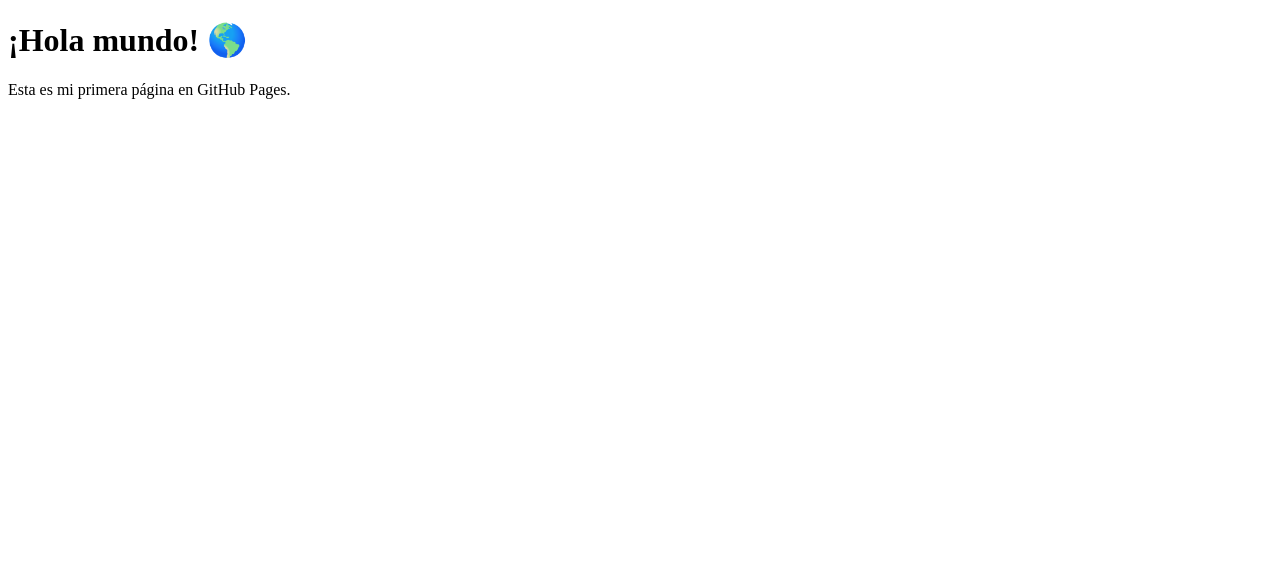
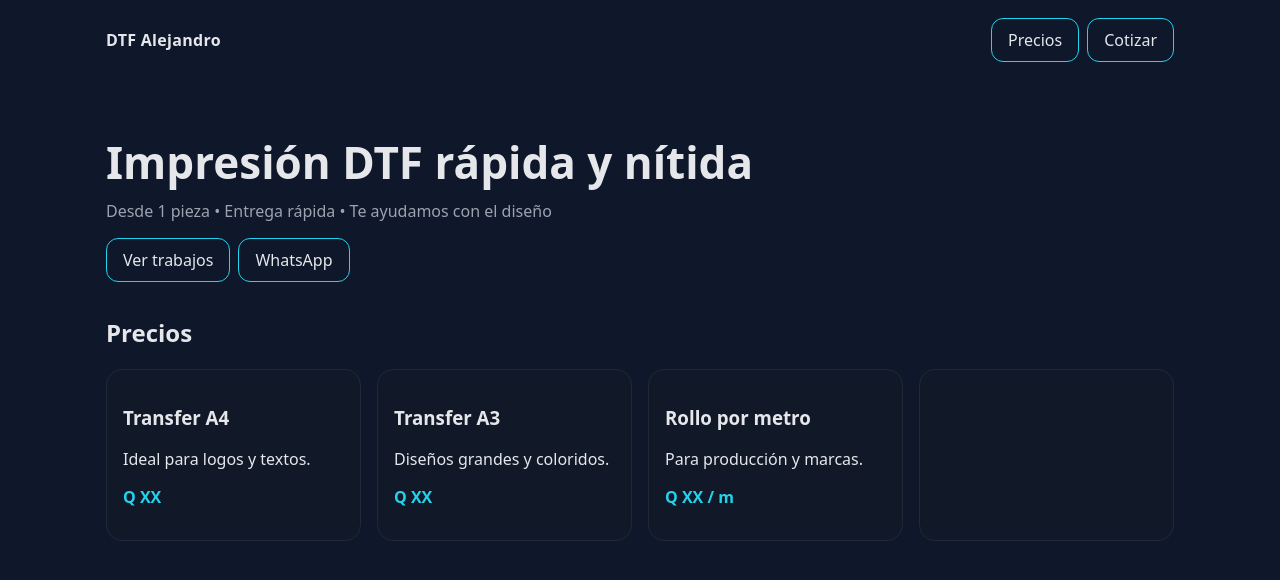
Before and after one commit to Alejandropasmar/alejandropasmar.github.com, a plain HTML site: page index.html in a window 1280 px wide. Drawn offline with Linux system fonts and the light colour scheme.

Commit message:
Update index.html

```diff
--- a/index.html
+++ b/index.html
@@ -1,12 +1,79 @@
-<!DOCTYPE html>
+<!doctype html>
 <html lang="es">
 <head>
-    <meta charset="UTF-8">
-    <meta name="viewport" content="width=device-width, initial-scale=1.0">
-    <title>Bienvenido a mi página</title>
+  <meta charset="utf-8" />
+  <meta name="viewport" content="width=device-width, initial-scale=1" />
+  <title>DTF Alejandro • Impresión y estampado</title>
+  <meta name="description" content="Impresión DTF rápida y de calidad. Pedidos desde 1 pieza. Envíos a todo el país." />
+  <style>
+    :root{
+      --bg:#0f172a;      /* Fondo */
+      --card:#111827;    /* Tarjetas */
+      --text:#e5e7eb;    /* Texto */
+      --muted:#9ca3af;   /* Secundario */
+      --accent:#22d3ee;  /* Color principal */
+    }
+    *{box-sizing:border-box}
+    body{margin:0;font-family:system-ui,Segoe UI,Roboto,Arial;background:var(--bg);color:var(--text)}
+    a{color:inherit;text-decoration:none}
+    .wrap{max-width:1100px;margin:auto;padding:0 16px}
+    header{display:flex;align-items:center;justify-content:space-between;padding:18px 0}
+    .logo{display:flex;align-items:center;gap:10px;font-weight:800;letter-spacing:.3px}
+    .logo img{width:40px;height:40px;border-radius:10px;object-fit:cover;border:1px solid #1f2937;background:#0b1220}
+    .btn{padding:10px 16px;border:1px solid var(--accent);border-radius:12px;display:inline-block}
+    .hero{padding:28px 0 10px}
+    .hero h1{font-size:clamp(28px,5vw,44px);margin:0 0 8px}
+    .hero p{color:var(--muted);margin:0 0 16px}
+    .grid{display:grid;grid-template-columns:repeat(auto-fit,minmax(220px,1fr));gap:16px}
+    .card{background:var(--card);border:1px solid #1f2937;border-radius:16px;padding:16px}
+    .price{color:var(--accent);font-weight:700}
+    .gallery img{width:100%;height:180px;object-fit:cover;border-radius:12px;border:1px solid #1f2937;background:#0b1220}
+    section{margin:24px 0}
+    footer{border-top:1px solid #1f2937;color:var(--muted);padding:24px 0;margin-top:30px}
+    form{display:grid;gap:10px}
+    input,textarea{width:100%;padding:10px;border-radius:10px;border:1px solid #334155;background:#0b1220;color:var(--text)}
+  </style>
 </head>
 <body>
-    <h1>¡Hola mundo! 🌎</h1>
-    <p>Esta es mi primera página en GitHub Pages.</p>
-</body>
-</html>
+  <div class="wrap">
+    <header>
+      <div class="logo">
+        <!-- Reemplaza logo.png por tu archivo cuando lo subas -->
+        <img src="img/logo.png" alt="Logo" onerror="this.style.display='none'">
+        <span>DTF Alejandro</span>
+      </div>
+      <nav style="display:flex;gap:8px">
+        <a class="btn" href="#precios">Precios</a>
+        <a class="btn" href="#contacto">Cotizar</a>
+      </nav>
+    </header>
+
+    <section class="hero">
+      <h1>Impresión DTF rápida y nítida</h1>
+      <p>Desde 1 pieza • Entrega rápida • Te ayudamos con el diseño</p>
+      <div style="display:flex;gap:8px;margin:8px 0 0">
+        <a class="btn" href="#galeria">Ver trabajos</a>
+        <!-- Cambia por tu número en formato internacional, ej: 50212345678 -->
+        <a class="btn" href="https://wa.me/50200000000?text=Hola%20quiero%20cotizar%20DTF" target="_blank">WhatsApp</a>
+      </div>
+    </section>
+
+    <section id="precios">
+      <h2>Precios</h2>
+      <div class="grid">
+        <div class="card">
+          <h3>Transfer A4</h3>
+          <p>Ideal para logos y textos.</p>
+          <p class="price">Q XX</p>
+        </div>
+        <div class="card">
+          <h3>Transfer A3</h3>
+          <p>Diseños grandes y coloridos.</p>
+          <p class="price">Q XX</p>
+        </div>
+        <div class="card">
+          <h3>Rollo por metro</h3>
+          <p>Para producción y marcas.</p>
+          <p class="price">Q XX / m</p>
+        </div>
+        <div class="card">
```
